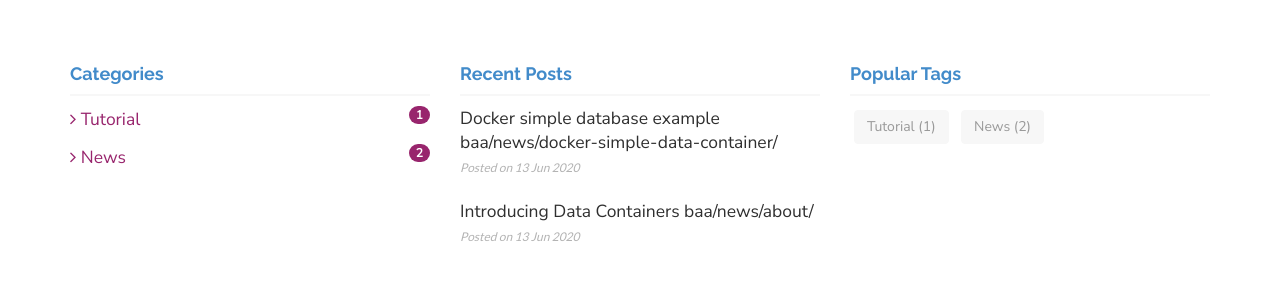
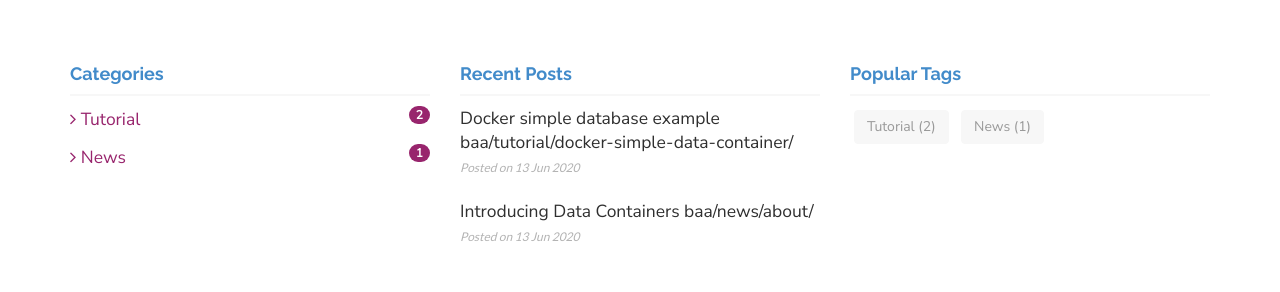
Before and after one commit to vsoch/cdb, a Jekyll site: the page built from docs/_posts/tutorials/2020-06-14-docker-simple-data-container.md, in a window 1280 px wide and 900 px high, scrolled down 5398 px. Shown: the part 154-446 px from the top of the window. Built offline with Jekyll 4.4.1, drawn with Linux system fonts in a browser that asks for light colours; nearby versions of some CDN libraries.

Commit message:
updating category
Signed-off-by: vsoch <vsochat@stanford.edu>

```diff
--- a/docs/_posts/tutorials/2020-06-14-docker-simple-data-container.md
+++ b/docs/_posts/tutorials/2020-06-14-docker-simple-data-container.md
@@ -4,7 +4,7 @@ title:  "Docker simple database example"
 date: 2020-06-13 16:00:46
 author: "@vsoch"
 categories:
-- News
+- Tutorial
 ---
 
 
```
